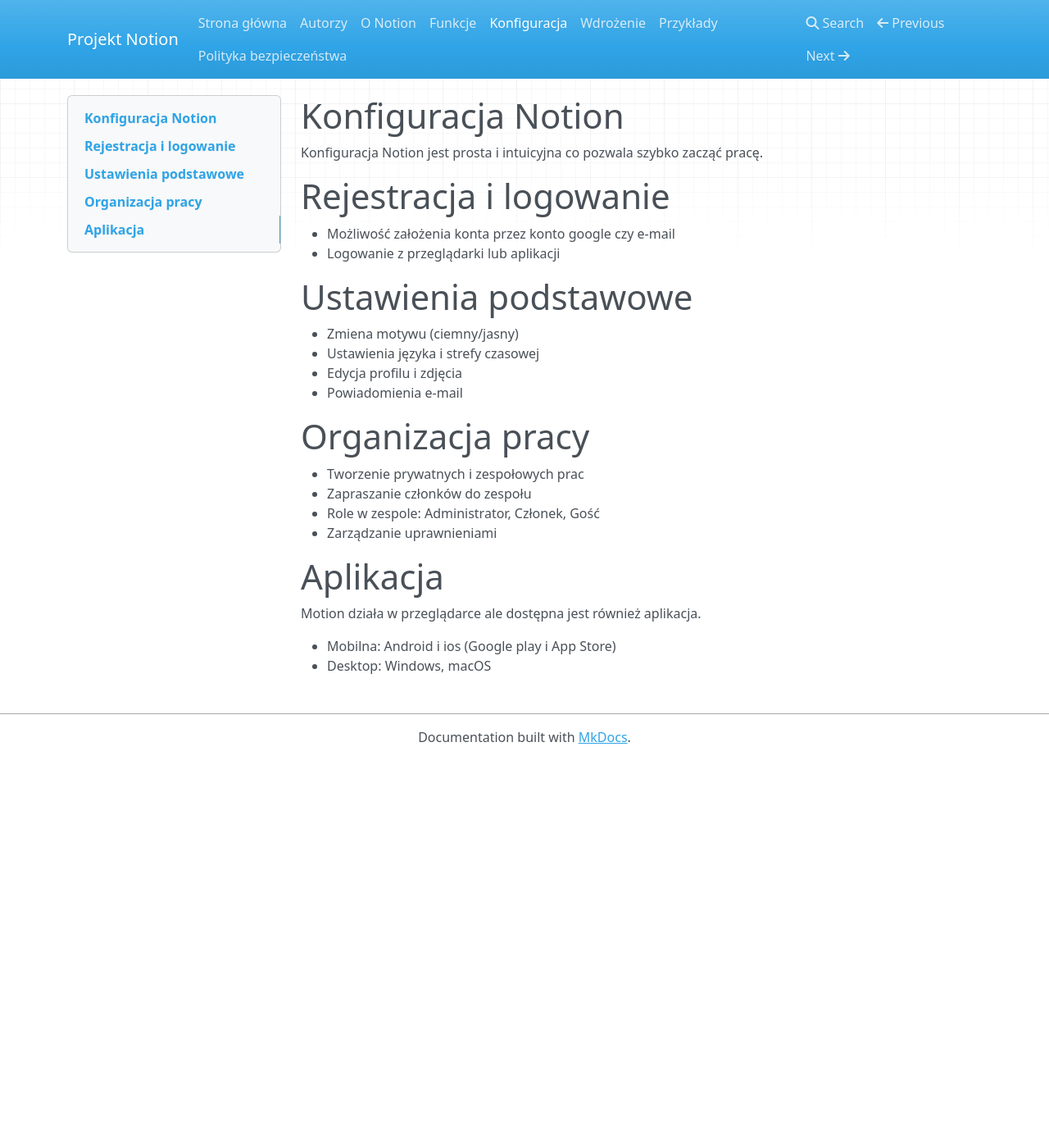
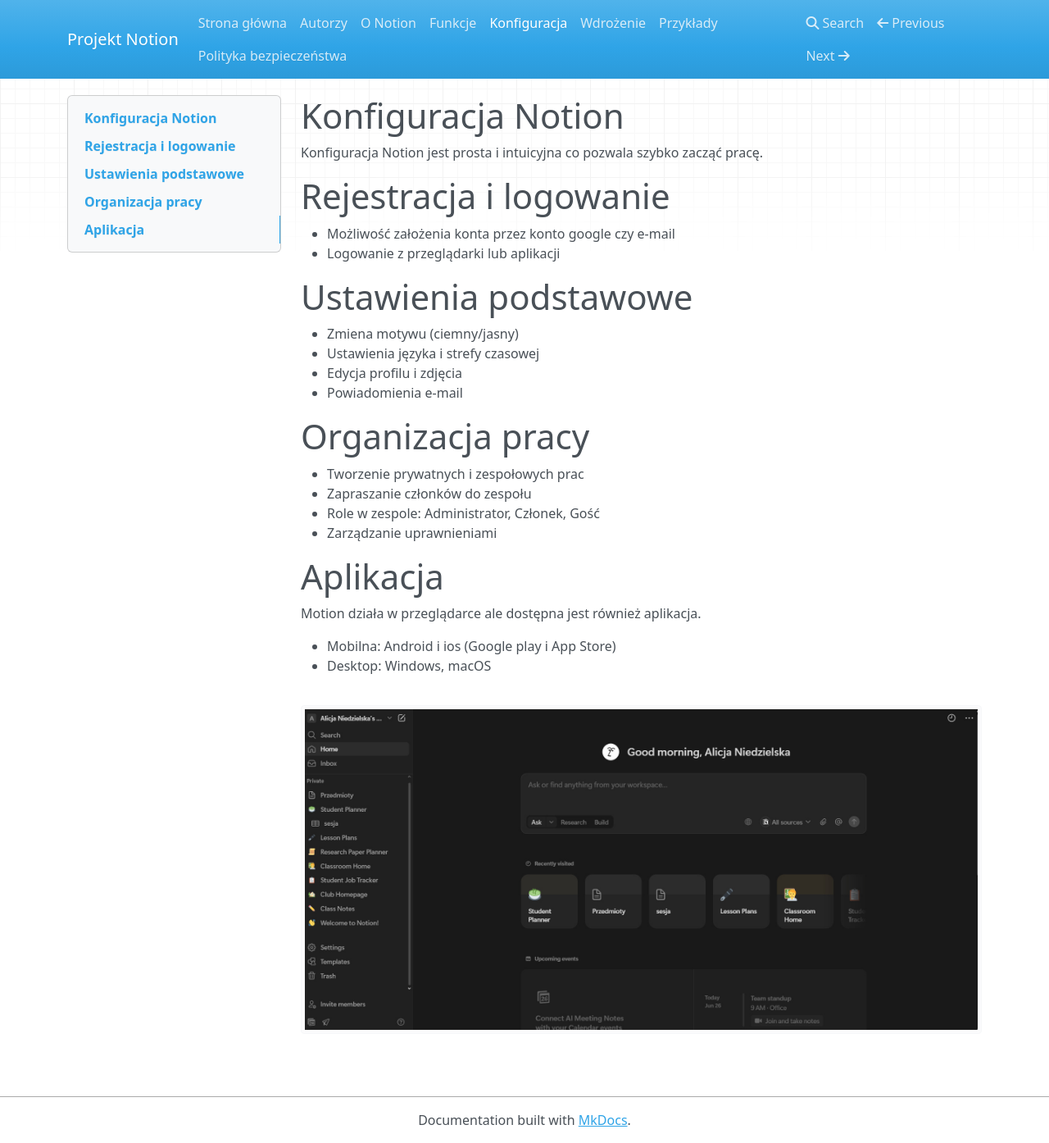
Before and after one commit to gablacna/notion-dev, an MkDocs documentation site: the page built from docs/konfiguracja.md, in a window 1280 px wide and 1394 px high. Shown: the whole window at 82% size. Built offline with MkDocs 1.6.1, drawn with Linux system fonts in a browser that asks for light colours; nearby versions of some CDN libraries.

Commit message:
Update konfiguracja.md

```diff
--- a/docs/konfiguracja.md
+++ b/docs/konfiguracja.md
@@ -23,3 +23,5 @@
 
 - Mobilna: Android i ios (Google play i App Store)
 - Desktop: Windows, macOS
+
+![](img/obraz_2025-06-26_121714133.jpg)
```
